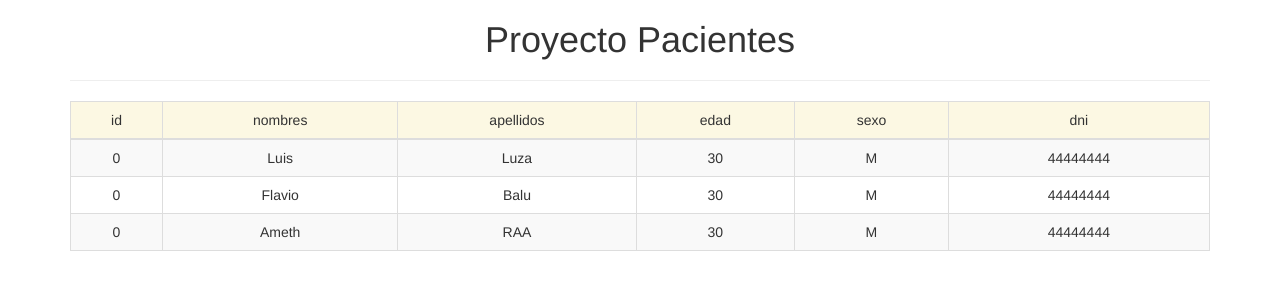
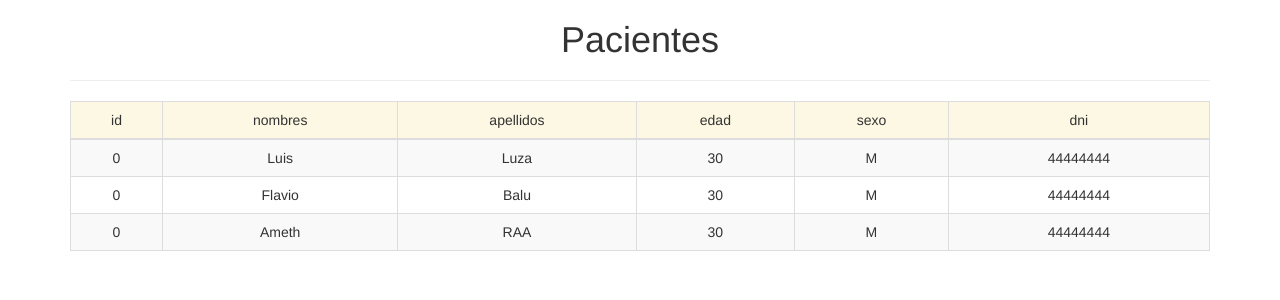
Before and after one commit to luisluza/pruebagit, an Angular app: page / in a window 1280 px wide. Shown: the top 300 px of the page. Built offline with nearby package versions, Linux system fonts and the light colour scheme.

Commit message:
se modificó el titulo correcto

```diff
--- a/src/app/app.component.html
+++ b/src/app/app.component.html
@@ -3,7 +3,7 @@
   <!--The content below is only a placeholder and can be replaced.-->
 <div style="text-align:center">
   <h1>
-    Proyecto Pacientes
+    Pacientes
   </h1>
   <hr>
   <table class="table table-bordered table-striped table-hover">
```
